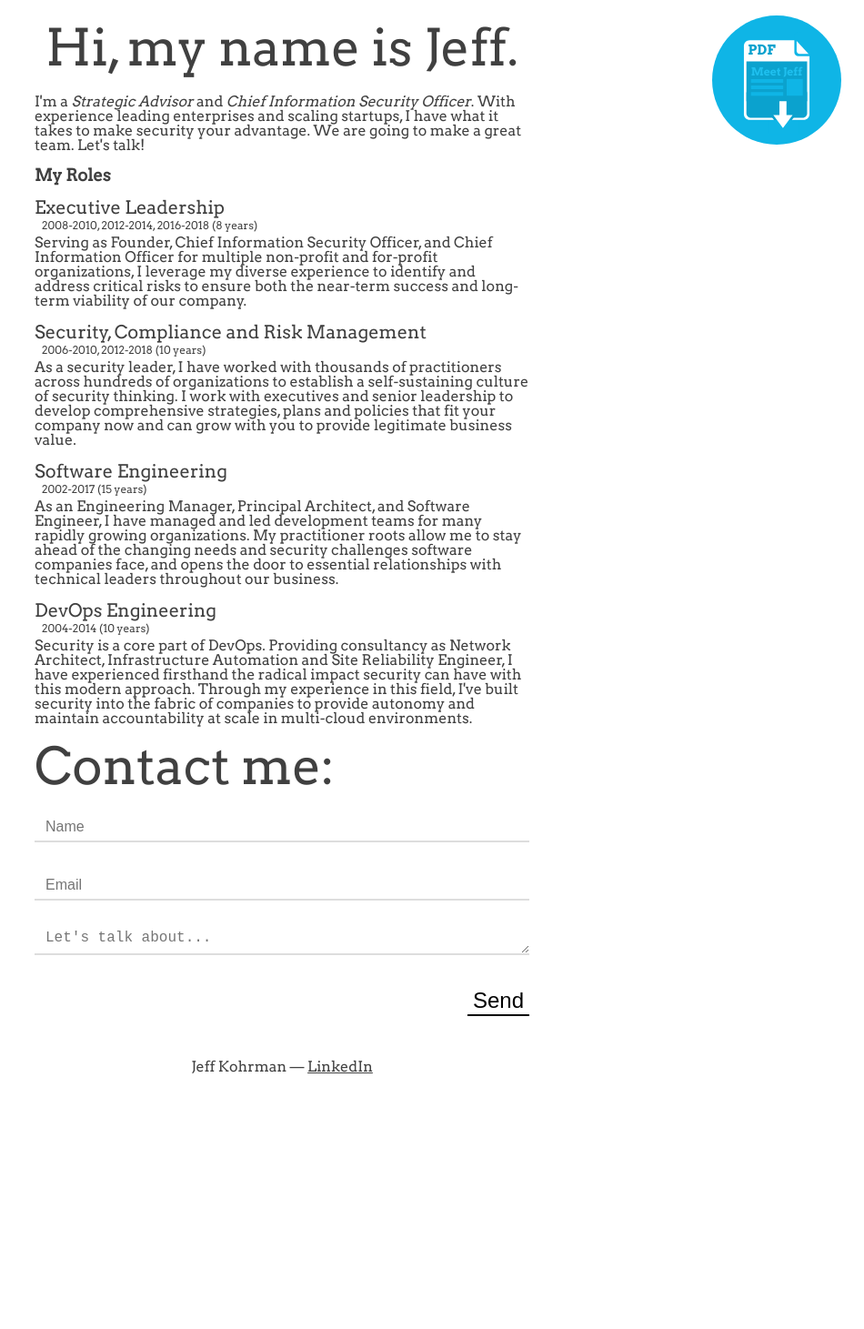
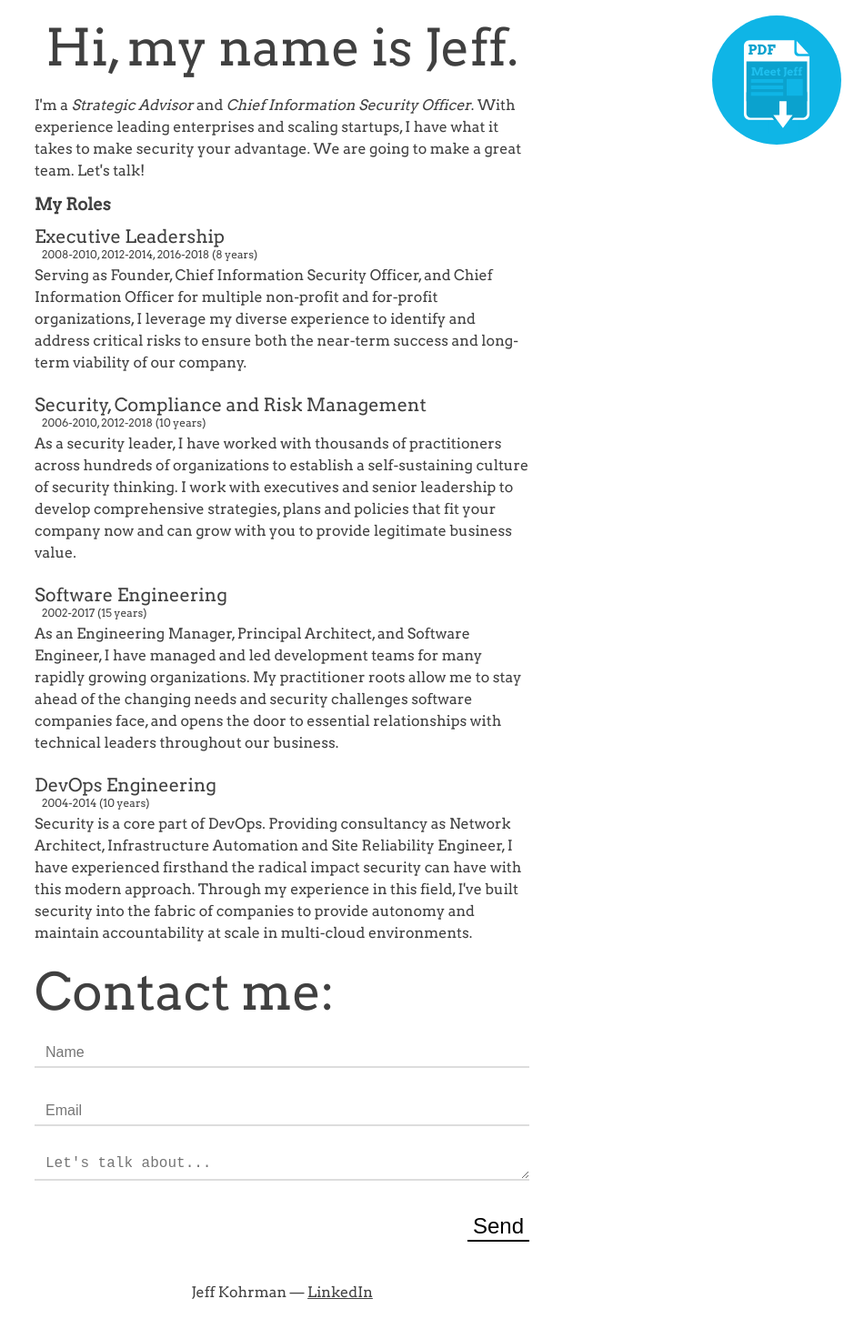
Before and after one commit to jkohrman/jkohrman.github.io, a Jekyll site: the page built from index.html, in a window 1280 px wide. Shown: the whole page at 91% size, without its empty margins (330-1280 px from the left). Built offline with Jekyll 4.4.1, drawn with Linux system fonts in a browser that asks for light colours; before the commit the page ends 1213 px from its top, so only the background shows below that.

Commit message:
update styles

```diff
--- a/_includes/head.html
+++ b/_includes/head.html
@@ -18,7 +18,7 @@
   <meta name="rating" content="General">
 
   <link href="{{ "/css/main.css" | prepend: site.baseurl }}" rel="stylesheet">
-  <link href="https://fonts.googleapis.com/css?family=Arvo" rel="stylesheet">
+  <link href="https://fonts.googleapis.com/css?family=Arvo|Quicksand" rel="stylesheet">
   <link href="{{ page.url | replace:'index.html','' | prepend: site.baseurl | prepend: site.url }}" rel="canonical">
   <link href="{{ "/favicon.ico?" | prepend: site.baseurl }}" rel="shortcut icon" type="image/x-icon">
 </head>
--- a/css/main.css
+++ b/css/main.css
@@ -42,6 +42,9 @@
 .arvo {
   font-family: 'Arvo', serif;
 }
+.quicksand {
+  font-family: 'Quicksand', sans-serif;
+}
 .gray {
   color: #424242;
 }
@@ -64,13 +67,16 @@
 .about {
   margin-bottom: 1rem;
 }
+.about-statement {
+  line-height: 1.5rem;
+}
 .roles-header {
   font-size: 1.15rem;
   font-weight: bold;
   margin-bottom: 1rem;
 }
 .role {
-  margin-bottom: 1rem;
+  margin-bottom: 1.5rem;
 }
 .role-header {
   font-size: 1.25rem;
@@ -80,6 +86,9 @@
   font-size: 0.75rem;
   padding-left: 0.5rem;
   margin-bottom: 0.3rem;
+}
+.role-description {
+  line-height: 1.5rem;
 }
 .download-icon {
   width: 10rem;
--- a/index.html
+++ b/index.html
@@ -8,10 +8,10 @@
   </aside>
   {% endif %}
   <header class="header column center">
-    <h1 class="">{% if site.data.resume.tagline %}{{ site.data.resume.tagline | escape }}{% else %}Hi there!{% endif %}</h1>
+    <h1 class="header-tagline">{% if site.data.resume.tagline %}{{ site.data.resume.tagline | escape }}{% else %}Hi there!{% endif %}</h1>
   </header>
   <section class="about column">
-    <p class="">{% if site.data.resume.intro %}{{ site.data.resume.intro }}{% else %}Some things about me...{% endif %}</p>
+    <p class="about-statement">{% if site.data.resume.intro %}{{ site.data.resume.intro }}{% else %}Some things about me...{% endif %}</p>
   </section>
   <article class="roles column">
     <h3 class="roles-header">My Roles</h3>
@@ -19,7 +19,7 @@
     <section class="role">
       <h2 class="role-header">{{ role.name }}</h2>
       <p class="role-years">{{ role.years }}</p>
-      <p class="">{{ role.description }}</p>
+      <p class="role-description">{{ role.description }}</p>
     </section>
     {% endfor %}
   </article>
```
